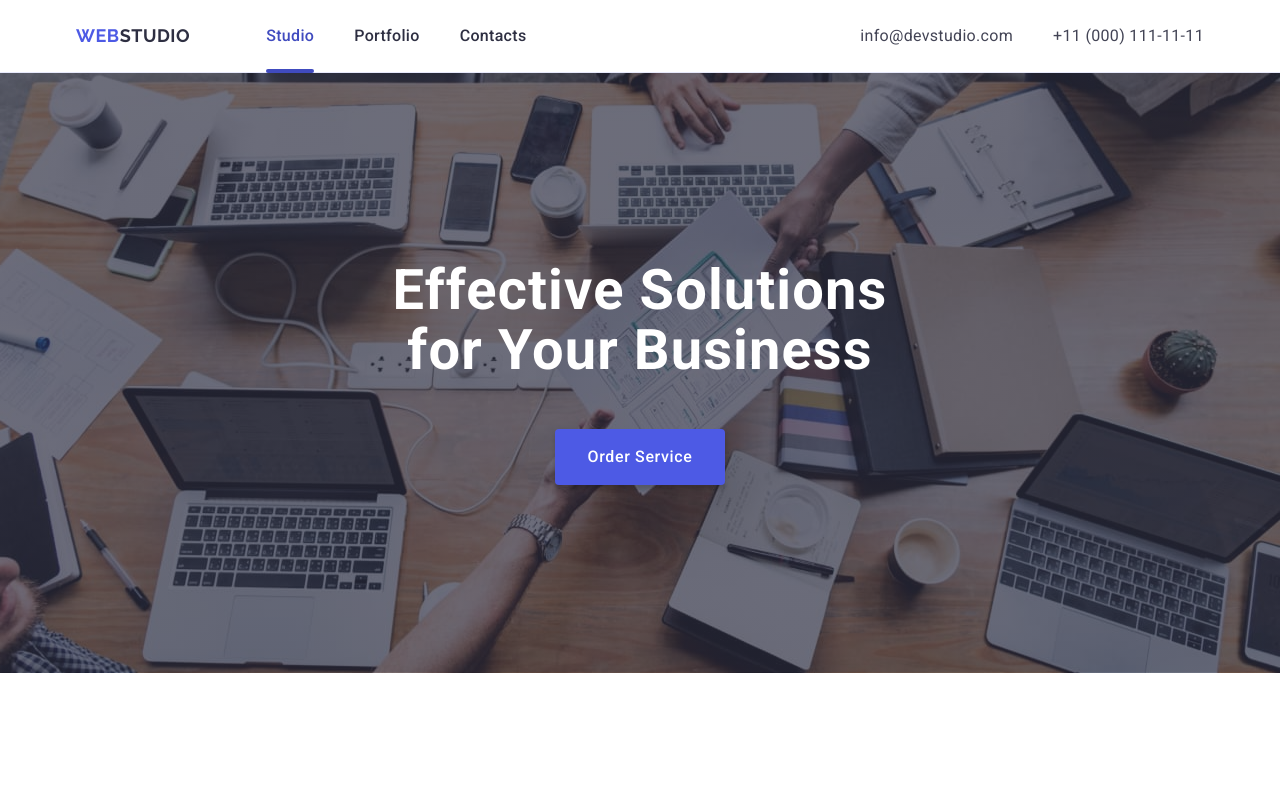
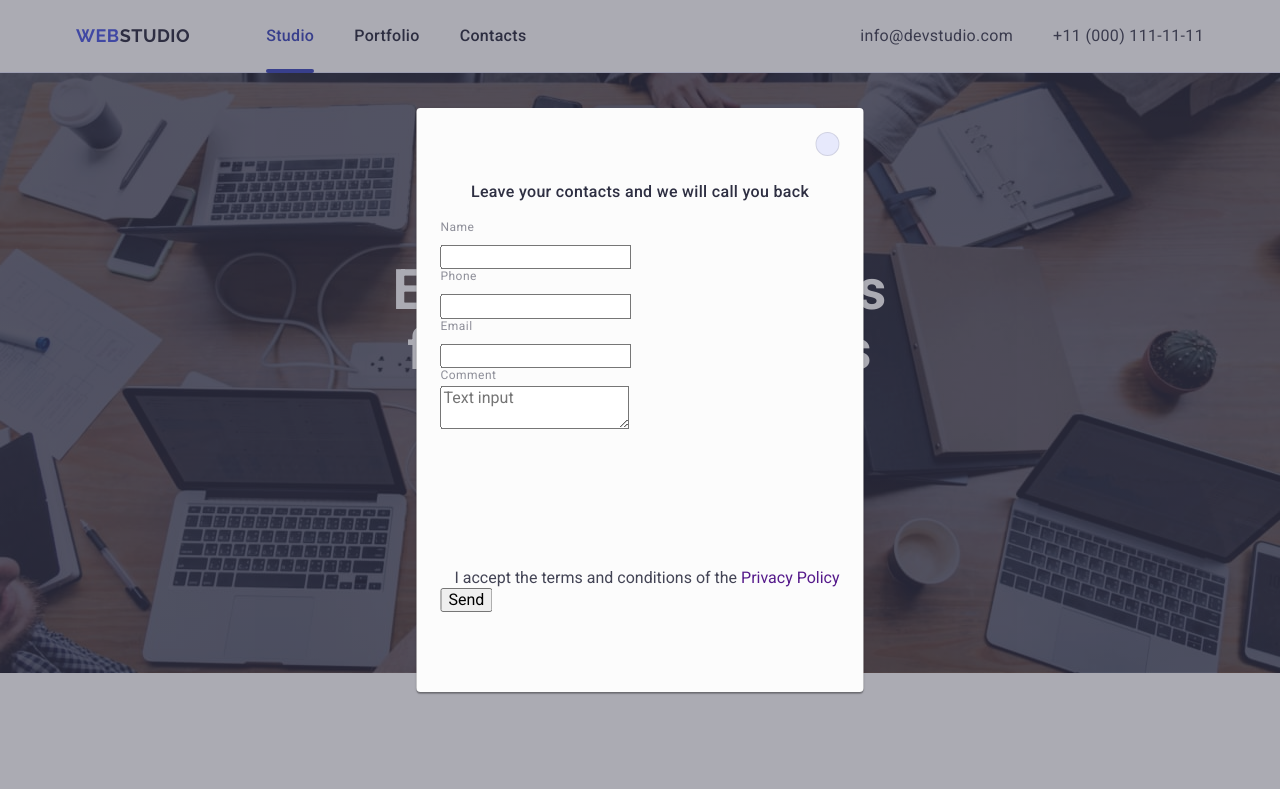
Before and after one commit to MaksPkm/goit-markup-hw-05, a plain HTML site: page index.html in a window 1280 px wide. Shown: the top 789 px of the page. Drawn offline with nearby package versions, Linux system fonts and the light colour scheme.

Commit message:
update new

```diff
--- a/css/styles.css
+++ b/css/styles.css
@@ -595,8 +595,96 @@ p {
 
 
 
+/* ------ backdrop ------ */
 
 
 .backdrop {
+        position: fixed;
+        left: 0;
+        top: 0;
+        z-index: 9999;
+        width: 100%;
+        height: 100%;
+        background-color: rgba(46, 47, 66, 0.4);
+        opacity: 0;
+        visibility: hidden;
+        transition: opacity 250ms cubic-bezier(0.4, 0, 0.2, 1),
+        visibility 250ms cubic-bezier(0.4, 0, 0.2, 1);
 
 }
+.is-open {
+        opacity: 1;
+        visibility: visible;
+}
+
+
+.modal {
+        position: absolute;
+        top: 50%;
+        left: 50%;
+        transform: translate(-50%, -50%);
+        width: 408;
+        min-height: 584px;
+        background-color: #fcfcfc;
+        border-radius: 4px;
+        padding: 72px 24px 24px 24px;
+        box-shadow: 0 1px 1px 0 rgba(0, 0, 0, 0.14),
+         0 1px 3px 0 rgba(0, 0, 0, 0.12),
+         0 2px 1px 0 rgba(0, 0, 0, 0.2);
+        transition: transform 250ms cubic-bezier(0.4, 0, 0.2, 1 );
+}
+
+.close-button {
+        cursor: pointer;
+        display: flex;
+        justify-content: center;
+        align-items: center;
+        position: absolute;
+        top: 24px;
+        right: 24px;
+        width: 24px;
+        height: 24px;
+        padding: 0;
+        border-radius: 50%;
+        border: 1px solid rgba(0, 0, 0, 0.1);
+        background-color: #e7e9fc;
+        transition: background-color 250ms cubic-bezier(0.4, 0, 0.2, 1), border 250ms cubic-bezier(0.4, 0, 0.2, 1);
+
+}
+
+.close-button:hover,
+.close-button:focus {
+        border: none;
+        background-color: #404BBF;
+}
+
+.close-icon {
+        fill: #2e2f42;
+        transition: fill 250ms cubic-bezier(0.4, 0, 0.2, 1);
+}
+
+.close-button:hover .close-icon,
+.close-button:focus .close-icon {
+        fill: #ffffff;
+}
+
+.mod-title {
+        font-weight: 500;
+        font-size: 16px;
+        line-height: 1.5;
+        letter-spacing: 0.02em;
+        text-align: center;
+        color: #2e2f42;
+        margin-bottom: 16px;
+}
+
+
+.mod-form-wrap-lab {
+        display: block;
+        font-weight: inherit;
+        font-size: 12px;
+        line-height: 1.17;
+        letter-spacing: 0.04em;
+        color: #8e8f99;
+        margin-bottom: 4px;
+}
--- a/index.html
+++ b/index.html
@@ -495,7 +495,7 @@
 
     <!---------- backdrop ---------->
 
-    <div class="backdrop">
+    <div class="backdrop is-open">
         <div class="modal">
             <button class="close-button" type="button">
                 <svg class="close-icon" width="8" height="8">
@@ -554,6 +554,24 @@
                      name="user-comment" id="user-comment"
                      placeholder="Text input"></textarea>
                 </div>
+                <div class="mod-form-wrappper-chackbox">
+                    <input
+                     type="checkbox" class="mod-form-chackbox visually-hidden"
+                     id="user-privacy"
+                     name="user-privacy"
+                     value="true"
+                     required
+                    >
+                    <label for="user-privacy" class="mod-form-chackbox-lebel">
+                        <span class="mod-form-own-chackbox">
+                            <svg class="mod-form-own-icon" width="10" hieght="8">
+                                <use href="./images/icons.svg#icon-check"></use>
+                            </svg>
+                        </span>I accept the terms and conditions of the
+                        <a href="" class="priv-pol-link">Privacy Policy</a>
+                    </label>
+                </div>
+                <button class="mod-form-button" type="submit">Send</button>
             </form>
         </div>
     </div>
```
